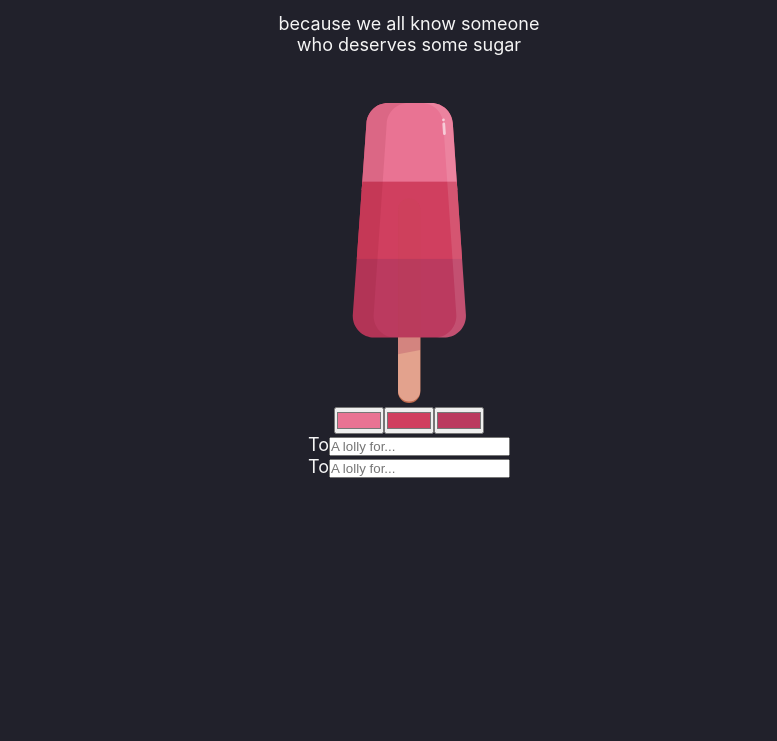
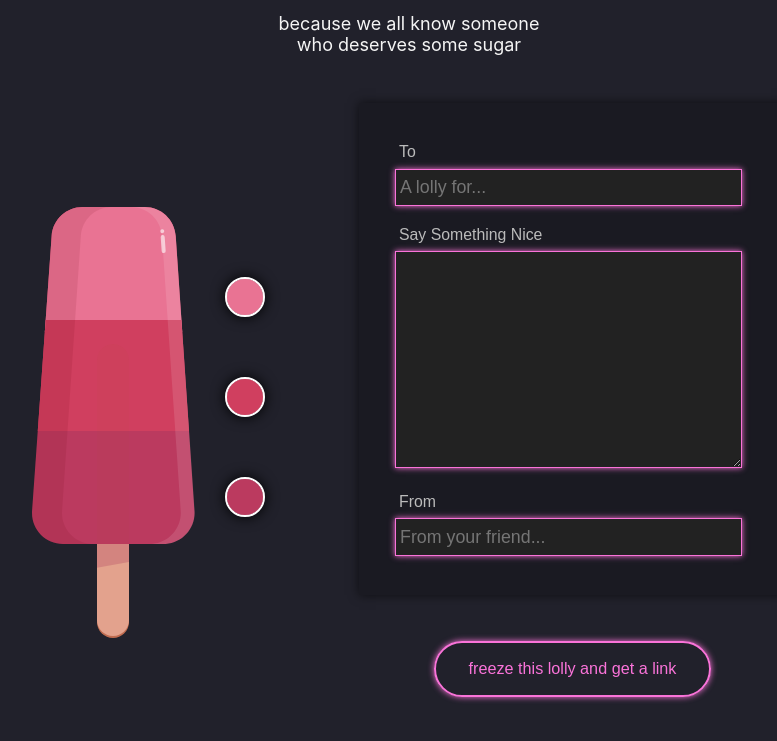
Before and after one commit to NaumanMunir9/virtual-lolly-p12e, a Gatsby site: page /createNew in a window 1280 px wide. Shown: the part 95-836 px from the top of the page, without its empty margins (231-1008 px from the left). Before the commit the page ends 800 px from the top, so only its background shows below. Built offline with nearby package versions, Linux system fonts and the light colour scheme; Gatsby itself is replaced by a stand-in of ours.

Commit message:
CreateNewPage

```diff
--- a/src/pages/createNew.js
+++ b/src/pages/createNew.js
@@ -7,9 +7,9 @@ import Lolly from "../components/Lolly";
 
 export default function CreateNewPage() {
   return (
-    <div>
+    <>
       <Header />
-
+      <div className="createNewPage__container">
         <div>
           <Lolly
             fillLollyTop="#E97393"
@@ -18,6 +18,7 @@ export default function CreateNewPage() {
           />
         </div>
 
+        {/* Flavour Picker */}
         <div className="flavours">
           <label htmlFor="flavourTop" className="pickerLabel">
             <input
@@ -50,9 +51,10 @@ export default function CreateNewPage() {
           </label>
         </div>
 
+        {/* form */}
         <div className="form">
           <div className="form__details">
-          <div>
+            <div className="form__details__to">
               <label htmlFor="recipientName">To</label>
               <input
                 type="text"
@@ -62,17 +64,34 @@ export default function CreateNewPage() {
               />
             </div>
 
-          <div>
-            <label htmlFor="recipientName">To</label>
+            <div className="form__details__message">
+              <label htmlFor="message">Say Something Nice</label>
+              <textarea
+                name="message"
+                id="message"
+                cols="30"
+                rows="10"
+              ></textarea>
+            </div>
+
+            <div className="form__details__from">
+              <label htmlFor="senderName">From</label>
               <input
                 type="text"
-              name="recipientName"
-              id="recipientName"
-              placeholder="A lolly for..."
+                name="senderName"
+                id="senderName"
+                placeholder="From your friend..."
               />
             </div>
           </div>
+
+          <input
+            type="submit"
+            value="freeze this lolly and get a link"
+            className="freeze__lolly__btn"
+          />
         </div>
       </div>
+    </>
   );
 }
--- a/src/styles/main.css
+++ b/src/styles/main.css
@@ -33,64 +33,8 @@ p {
   margin: 1rem;
 }
 
-.listLollies {
-  display: flex;
-  justify-content: center;
-}
-
-.lolly__component .lollipop {
-  height: 300px;
-}
-
-.createNew__page .lollyForm {
-  display: flex;
-  justify-content: center;
-  align-items: center;
-}
-
-.createNew__page .lollyForm .lollipop {
-  height: 300px;
-}
-
-.colorPicker__div {
-  display: flex;
-  flex-direction: column;
-}
-
-.colorPicker__div .colorPicker__label {
-  height: 60px;
-  width: 60px;
-}
-
-.colorPicker__label {
-  margin-bottom: 20px;
-  border: none;
-  outline: none;
-}
-
-.colorPicker__div .colorPicker__input {
-  outline: none;
-  height: 60px;
-  width: 60px;
-  border: none;
-}
-
-.lollyForm__div {
-  display: flex;
-  flex-direction: column;
-  margin-left: 40px;
-  justify-content: center;
-  width: 80%;
-}
-
-.lolly__container {
-  display: flex;
-  flex-direction: row;
-  justify-content: center;
-}
-
 .btn__homepage {
-  margin-top: 1em;
+  margin-top: 3em;
   box-shadow: 0 0 6px #fa73d9;
   border: 2px solid #fa73d9;
   background-color: transparent;
@@ -106,3 +50,100 @@ p {
   background-color: #fa73d9;
   color: black;
 }
+
+/* Create New Lolly Page */
+.createNewPage__container {
+  margin: 0 100px;
+  display: flex;
+  flex-direction: row;
+  justify-content: center;
+  align-items: center;
+}
+
+.form {
+  margin-left: 4rem;
+}
+
+.form__details {
+  padding: 1em 2em;
+  margin-bottom: 1.5em;
+  background-color: rgba(0, 0, 0, 0.2);
+  box-shadow: 0 0 10px rgb(0 0 0 / 60%);
+  text-align: left;
+  font-style: italic;
+  font-size: 1.1em;
+}
+
+.flavours {
+  display: flex;
+  flex-direction: column;
+  justify-content: center;
+  align-items: center;
+  margin-top: 0;
+  margin-bottom: 3em;
+}
+
+.pickerLabel {
+  height: 40px;
+  width: 40px;
+  border-radius: 24px;
+  border: 2px solid #fff;
+  display: block;
+  overflow: hidden;
+  margin: 30px;
+  box-shadow: 0 0 14px #000;
+}
+
+.colorPicker {
+  height: 60px;
+  width: 60px;
+  margin-top: -10px;
+  margin-left: -10px;
+  cursor: pointer;
+}
+
+label {
+  font-family: sans-serif;
+  font-size: 0.8em;
+  display: block;
+  color: #bbb;
+  margin-bottom: 0.5em;
+  font-style: normal;
+}
+
+input[type="text"],
+textarea {
+  font-size: 0.9em;
+  width: 100%;
+  padding: 0.4em 0.2em;
+  margin: 0 -0.2em;
+  border: 1px solid #fa73d9;
+  color: #fff;
+  background-color: #222;
+  box-shadow: 0 0 6px #fa73d9;
+}
+
+.form__details__to,
+.form__details__from {
+  margin-top: 1em;
+  margin-bottom: 1em;
+}
+
+.freeze__lolly__btn {
+  margin-top: 1em;
+  margin-bottom: 3em;
+  box-shadow: 0 0 6px #fa73d9;
+  border: 2px solid #fa73d9;
+  background-color: transparent;
+  font-size: 0.9em;
+  color: #fa73d9;
+  padding: 1em 2em;
+  border-radius: 4em;
+  cursor: pointer;
+  transition: all 0.3s ease;
+}
+
+.freeze__lolly__btn:hover {
+  background-color: #fa73d9;
+  color: black;
+}
```
Lines whose indentation alone changed are shown as unchanged.
